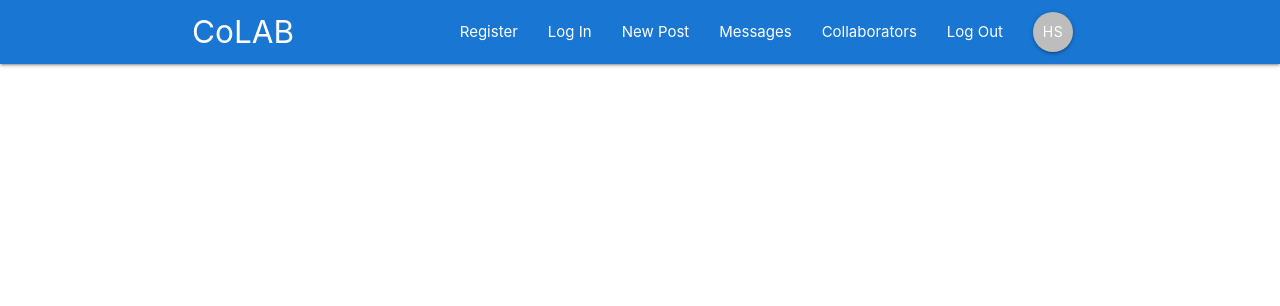
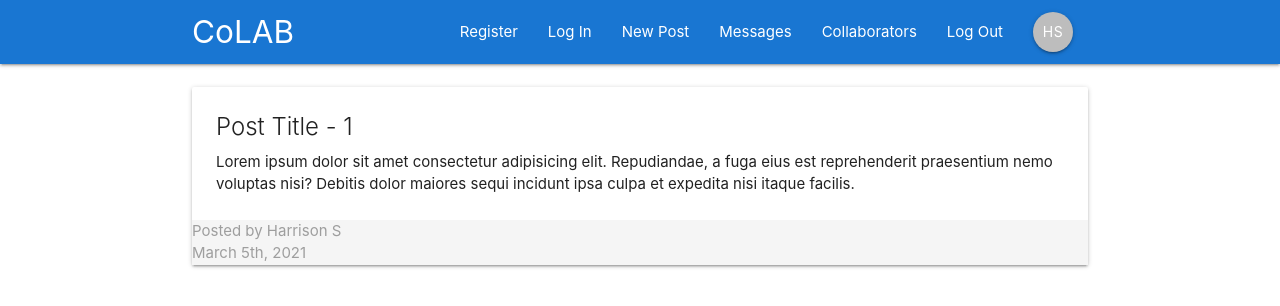
Before and after one commit to HarrisonStrand/CoLAB, a React (Create React App) app: page /post/1 in a window 1280 px wide. Shown: the top 306 px of the page. Built offline with nearby package versions, Linux system fonts and the light colour scheme.

Commit message:
Add Post Details and reusable post summary components

```diff
--- a/src/App.js
+++ b/src/App.js
@@ -1,6 +1,8 @@
 import React, { Component } from 'react';
-import { BrowserRouter } from 'react-router-dom';
+import { BrowserRouter, Switch, Route } from 'react-router-dom';
 import Navbar from './components/layout/Navbar';
+import Dashboard from './components/dashboard/Dashboard';
+import PostDetail from './components/posts/PostDetail';
 
 class App extends Component {
   render (){
@@ -8,9 +10,10 @@ class App extends Component {
     <BrowserRouter>
       <div className="App">
         <Navbar />
-        {/* <Switch>
-          <Route path='/' component={Dashboard}/>
-        </Switch> */}
+        <Switch>
+          <Route exact path='/' component={Dashboard}/>
+          <Route path='/post/:id' component={PostDetail}/>
+        </Switch>
       </div>
     </BrowserRouter>
     )
--- a/src/components/dashboard/Dashboard.js
+++ b/src/components/dashboard/Dashboard.js
@@ -18,3 +18,5 @@ class Dashboard extends Component {
 		)
 	}
 }
+
+export default Dashboard;
--- a/src/components/dashboard/Notifications.js
+++ b/src/components/dashboard/Notifications.js
@@ -8,4 +8,4 @@ const Notifications = () => {
 	)
 }
 
-export default Notifications
+export default Notifications;
--- a/src/components/posts/PostDetail.js
+++ b/src/components/posts/PostDetail.js
@@ -0,0 +1,23 @@
+import React from 'react'
+
+const PostDetail = (props) => {
+
+	const id = props.match.params.id;
+
+	return (
+		<div className="container section post-detail">
+			<div className="card">
+				<div className="card-content">
+					<span className="card-title">Post Title - {id}</span>
+					<p>Lorem ipsum dolor sit amet consectetur adipisicing elit. Repudiandae, a fuga eius est reprehenderit praesentium nemo voluptas nisi? Debitis dolor maiores sequi incidunt ipsa culpa et expedita nisi itaque facilis.</p>
+				</div>
+				<div className="car-action grey lighten-4 grey-text">
+					<div>Posted by Harrison S</div>
+					<div>March 5th, 2021</div>
+				</div>
+			</div>
+		</div>
+	)
+}
+
+export default PostDetail
--- a/src/components/posts/PostList.js
+++ b/src/components/posts/PostList.js
@@ -1,34 +1,13 @@
 import React from 'react';
+import PostSummary from './PostSummary';
 
 const PostList = () => {
 	return (
 		<div className="post-list section">
-
-			<div className="card post-summary">
-				<div className="card-content grey-text text-darken-3">
-					<span className="card-title">Post Title</span>
-					<p>Posted by Ralph</p>
-					<p className='grey-text'>date here...</p>
-				</div>
-			</div>
-
-			<div className="card post-summary">
-				<div className="card-content grey-text text-darken-3">
-					<span className="card-title">Post Title</span>
-					<p>Posted by Ralph</p>
-					<p className='grey-text'>date here...</p>
-				</div>
-			</div>
-
-			<div className="card post-summary">
-				<div className="card-content grey-text text-darken-3">
-					<span className="card-title">Post Title</span>
-					<p>Posted by Ralph</p>
-					<p className='grey-text'>date here...</p>
-				</div>
-			</div>
-
+			<PostSummary />
 		</div>
 
 	)
 }
+
+export default PostList;
--- a/src/components/posts/PostSummary.js
+++ b/src/components/posts/PostSummary.js
@@ -0,0 +1,15 @@
+import React from 'react';
+
+const PostSummary = () => {
+	return (
+		<div className="card post-summary">
+		<div className="card-content grey-text text-darken-3">
+			<span className="card-title">Post Title</span>
+			<p>Posted by Ralph</p>
+			<p className='grey-text'>date here...</p>
+		</div>
+	</div>
+	)
+}
+
+export default PostSummary;
```
Also changed, not shown: 1 other file (tests, documents, lock files or other folders).
